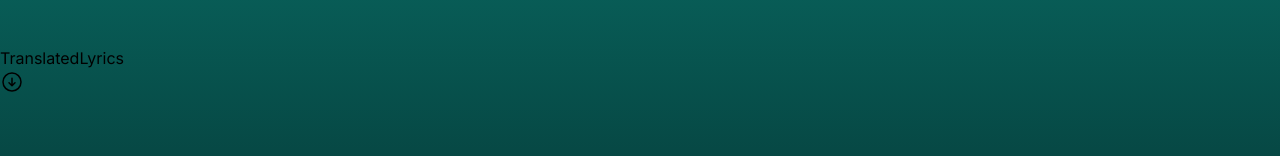
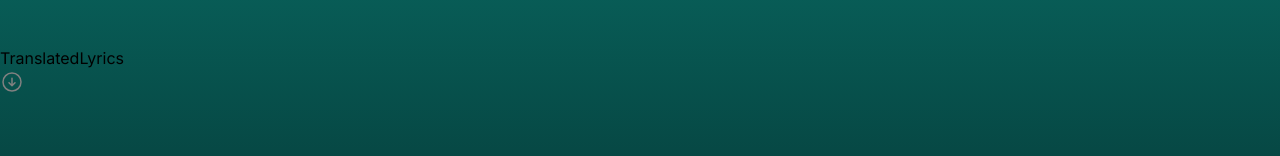
Before and after one commit to Jordan-Walters-23/guessthesong, a Next.js app: page /guess in a window 1280 px wide. Shown: the part 446-602 px from the top of the page. Built offline with nearby package versions, Linux system fonts and the light colour scheme.

Commit message:
TypeScripts attributes

```diff
--- a/src/components/TranslatedLyrics.tsx
+++ b/src/components/TranslatedLyrics.tsx
@@ -10,8 +10,8 @@ function TranslatedLyrics() {
           fill='none'
           viewBox='0 0 24 24'
           stroke-width='1.5'
-          stroke='currentColor'
-          class='h-6 w-6'
+          stroke='gray'
+          className='h-6 w-6'
         >
           <path
             stroke-linecap='round'
```
